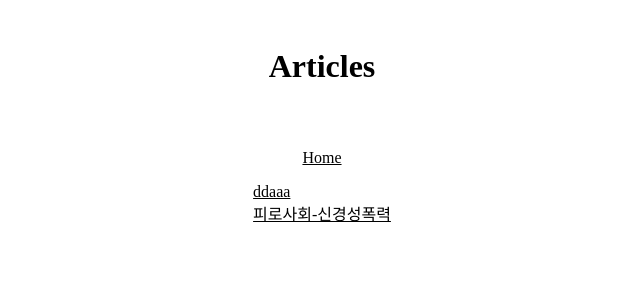
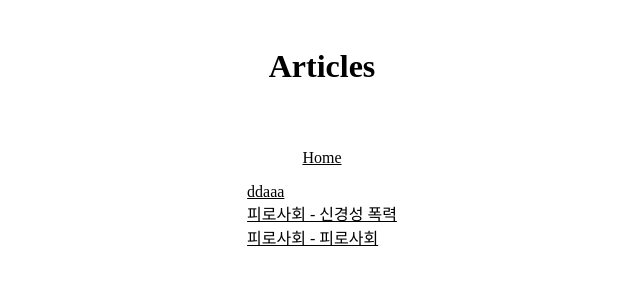
Before and after one commit to jihogrammer/Jihogrammer, a plain HTML site: page articles/index.html in a window 1280 px wide. Shown: the whole page, without its empty margins (318-958 px from the left). Drawn offline with Linux system fonts and the light colour scheme; a web font is replaced by a local one.

Commit message:
Update articles

```diff
--- a/articles/index.html
+++ b/articles/index.html
@@ -18,7 +18,8 @@
   <main>
     <ul>
       <li><a class="article" href="./ddaaa.html">ddaaa</a></li>
-      <li><a class="article" href="./피로사회-신경성폭력.html">피로사회-신경성폭력</a></li>
+      <li><a class="article" href="./피로사회-신경성폭력.html">피로사회 - 신경성 폭력</a></li>
+      <li><a class="article" href="./피로사회-피로사회.html">피로사회 - 피로사회</a></li>
     </ul>
   </main>
 </body>
```
